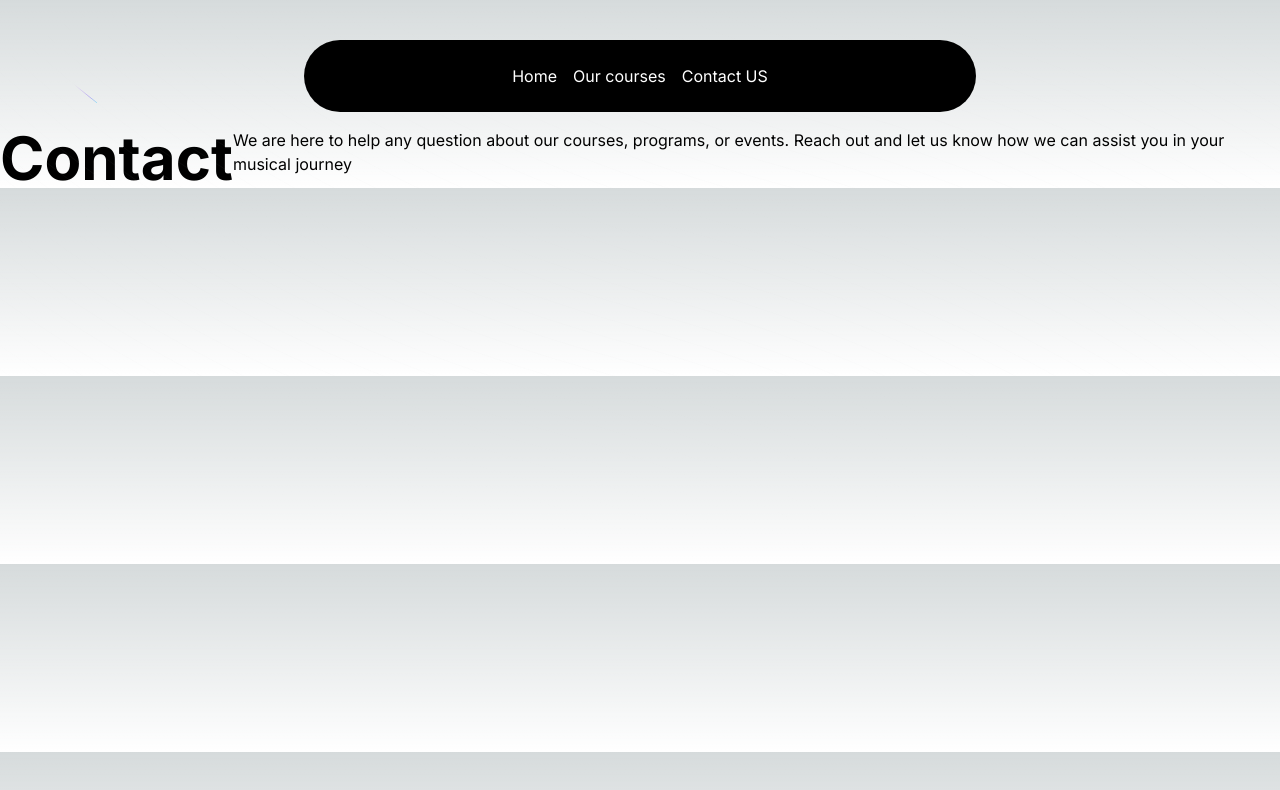
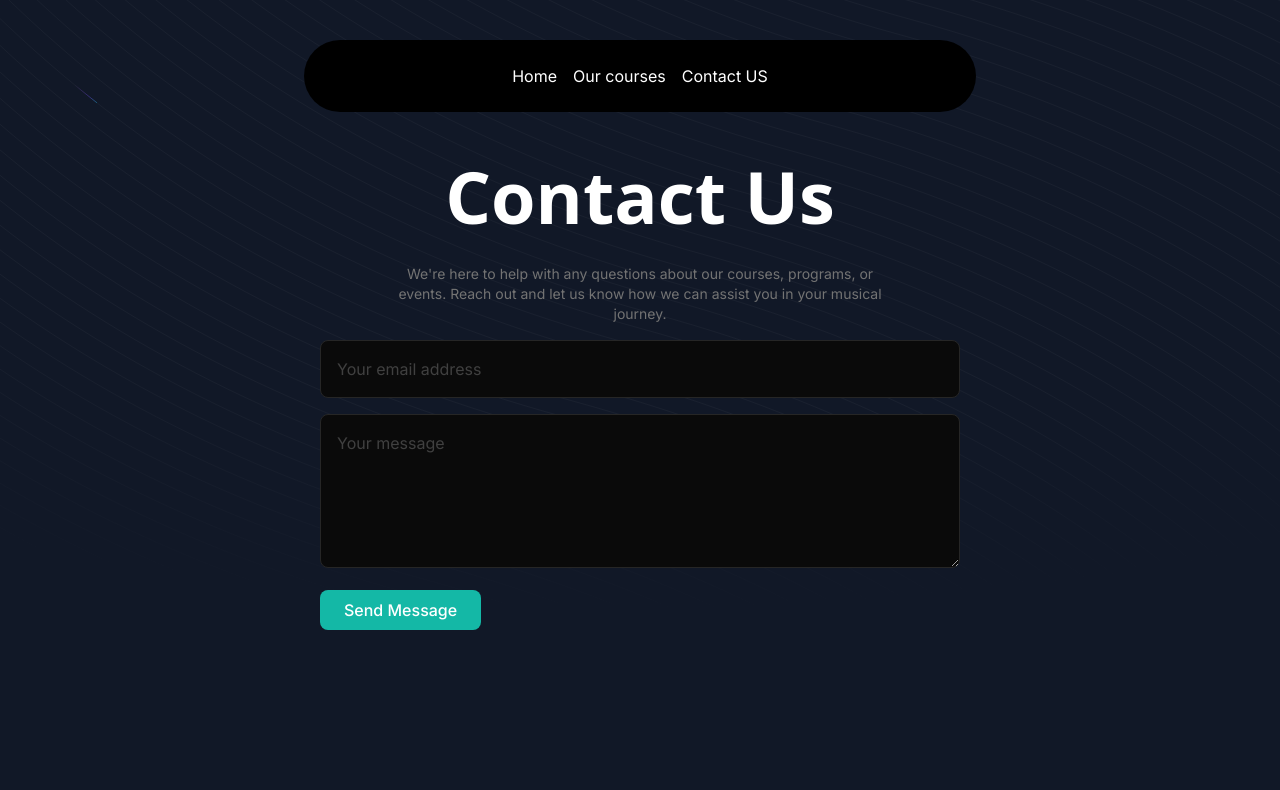
Before and after one commit to kushwahadev/musical_school, a Next.js app: page /contact in a window 1280 px wide. Shown: the top 790 px of the page. Built offline with nearby package versions, Linux system fonts and the light colour scheme.

Commit message:
set meteors beam

```diff
--- a/src/app/contact/page.tsx
+++ b/src/app/contact/page.tsx
@@ -1,17 +1,58 @@
 "use client";
-import React from "react";
-import { Meteors } from "@/components/ui/meteors";
+import React, { FormEvent, useState } from "react";
 import { BackgroundBeams } from "@/components/ui/background-beams";
 
 function page() {
+  const [email, setEmail] = useState("");
+  const [message, setMessage] = useState("");
+
+  const handleSubmit = (event: FormEvent<HTMLFormElement>) => {
+    event.preventDefault();
+    console.log("Submitted:", { email, message });
+  };
   return (
-    <div className="flex flex-auto justify-center mt-32 ">
-      <h2 className="rounded text-6xl font-bold">Contact</h2>
-      <p>
-        We are here to help any question about our courses, programs, or events.
-        Reach out and let us know how we can assist you in your musical journey
-      </p>
-      <BackgroundBeams />
+    <div className="min-h-screen bg-gray-100 dark:bg-gray-900 py-12 pt-36 relative">
+      {" "}
+      {/* Ensure the container is relative */}
+      {/* BackgroundBeams with adjusted z-index */}
+      <BackgroundBeams className="absolute top-0 left-0 w-full h-full z-0" />
+      {/* Content with higher z-index */}
+      <div className="max-w-2xl mx-auto p-4 relative z-10">
+        {" "}
+        {/* Add relative and z-10 to bring content to the front */}
+        <h1 className="text-lg md:text-7xl text-center font-sans font-bold mb-8 text-white">
+          Contact Us
+        </h1>
+        <p className="text-neutral-500 max-w-lg mx-auto my-2 text-sm text-center">
+          We&apos;re here to help with any questions about our courses,
+          programs, or events. Reach out and let us know how we can assist you
+          in your musical journey.
+        </p>
+        <form onSubmit={handleSubmit} className="space-y-4 mt-4">
+          <input
+            type="email"
+            value={email}
+            onChange={(e) => setEmail(e.target.value)}
+            placeholder="Your email address"
+            className="rounded-lg border border-neutral-800 focus:ring-2 focus:ring-teal-500 w-full p-4 bg-neutral-950 placeholder:text-neutral-700"
+            required
+          />
+          <textarea
+            value={message}
+            onChange={(e) => setMessage(e.target.value)}
+            placeholder="Your message"
+            className="rounded-lg border border-neutral-800 focus:ring-2 focus:ring-teal-500 w-full p-4 bg-neutral-950 placeholder:text-neutral-700"
+            rows={5}
+            required
+          ></textarea>
+          <button
+            type="submit"
+            className="px-6 py-2 rounded-lg bg-teal-500 text-white font-medium hover:bg-teal-600 focus:outline-none focus:ring-2 focus:ring-teal-500 focus:ring-offset-2"
+          >
+            Send Message
+          </button>
+        </form>
+      </div>
     </div>
   );
 }
```
